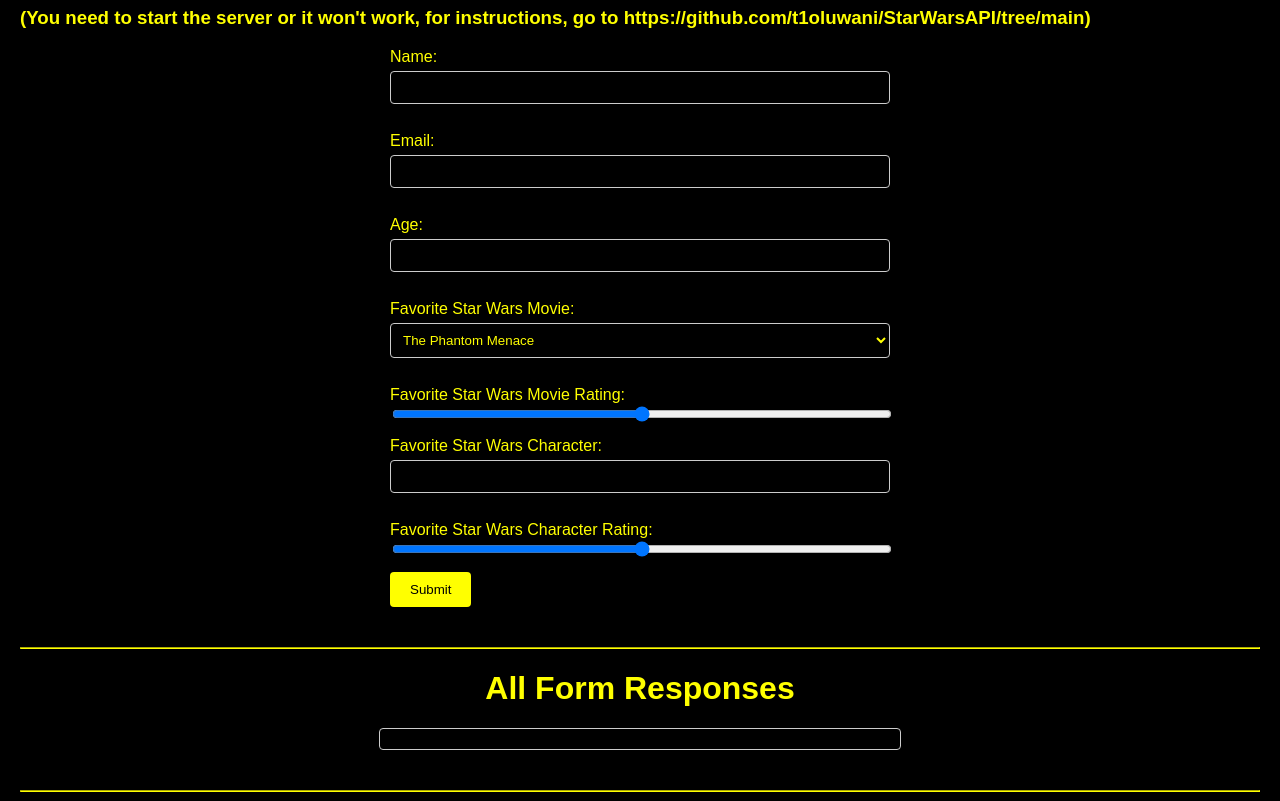
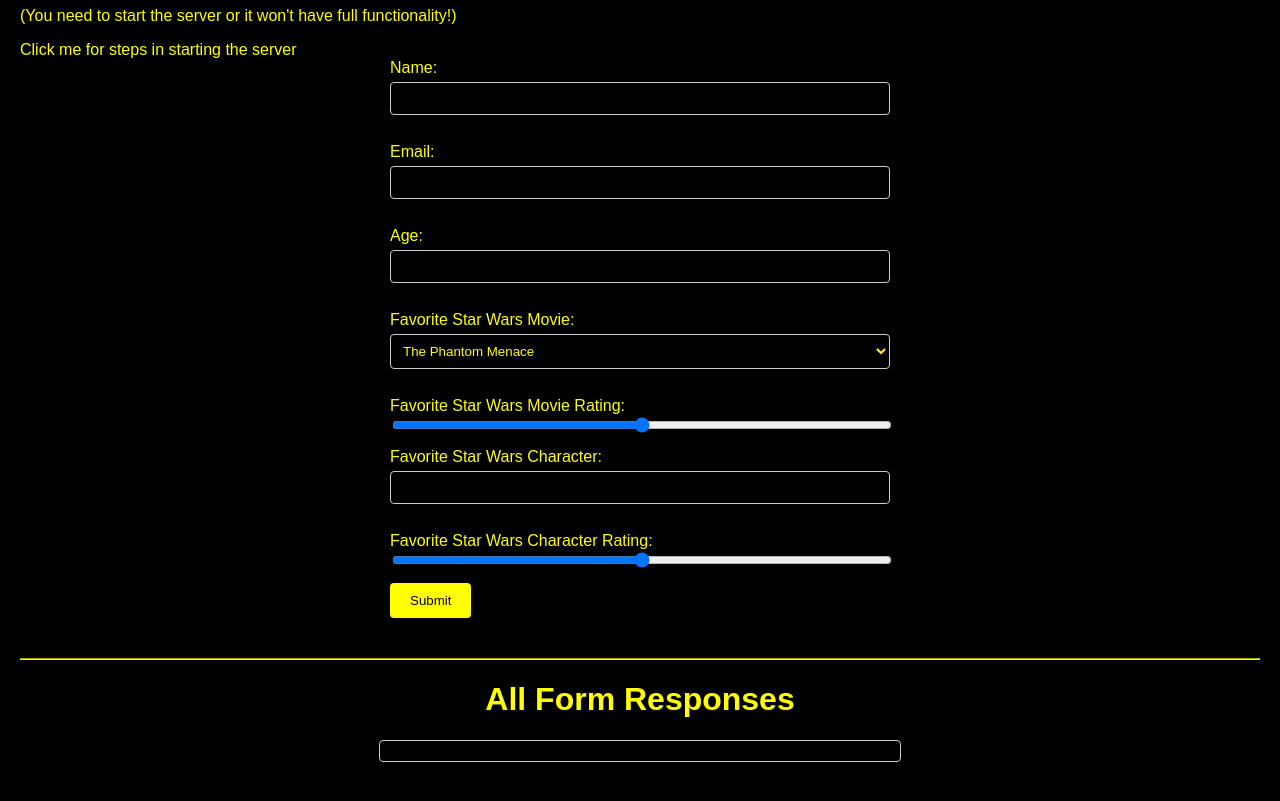
Before and after one commit to t1oluwani/StarWarsAPI, a website: page index.html in a window 1280 px wide. Shown: the part 93-894 px from the top of the page. Drawn offline with Linux system fonts and the light colour scheme; no server answers.

Commit message:
Cleaned up prerequisite message addition

```diff
--- a/index.html
+++ b/index.html
@@ -11,7 +11,10 @@
 
 <body>
     <h1>Star Wars Character Form</h1>
-    <h3>(You need to start the server or it won't work, for instructions, go to https://github.com/t1oluwani/StarWarsAPI/tree/main)</h3>
+    <div id="prereq">
+        <p>(You need to start the server or it won't have full functionality!)</p>
+        <a herf="https://github.com/t1oluwani/StarWarsAPI/tree/main">Click me for steps in starting the server</a>
+    </div>
     <form id="form">
         <label for="name">Name:</label>
         <input type="text" id="name" name="name" required><br><br>
```
